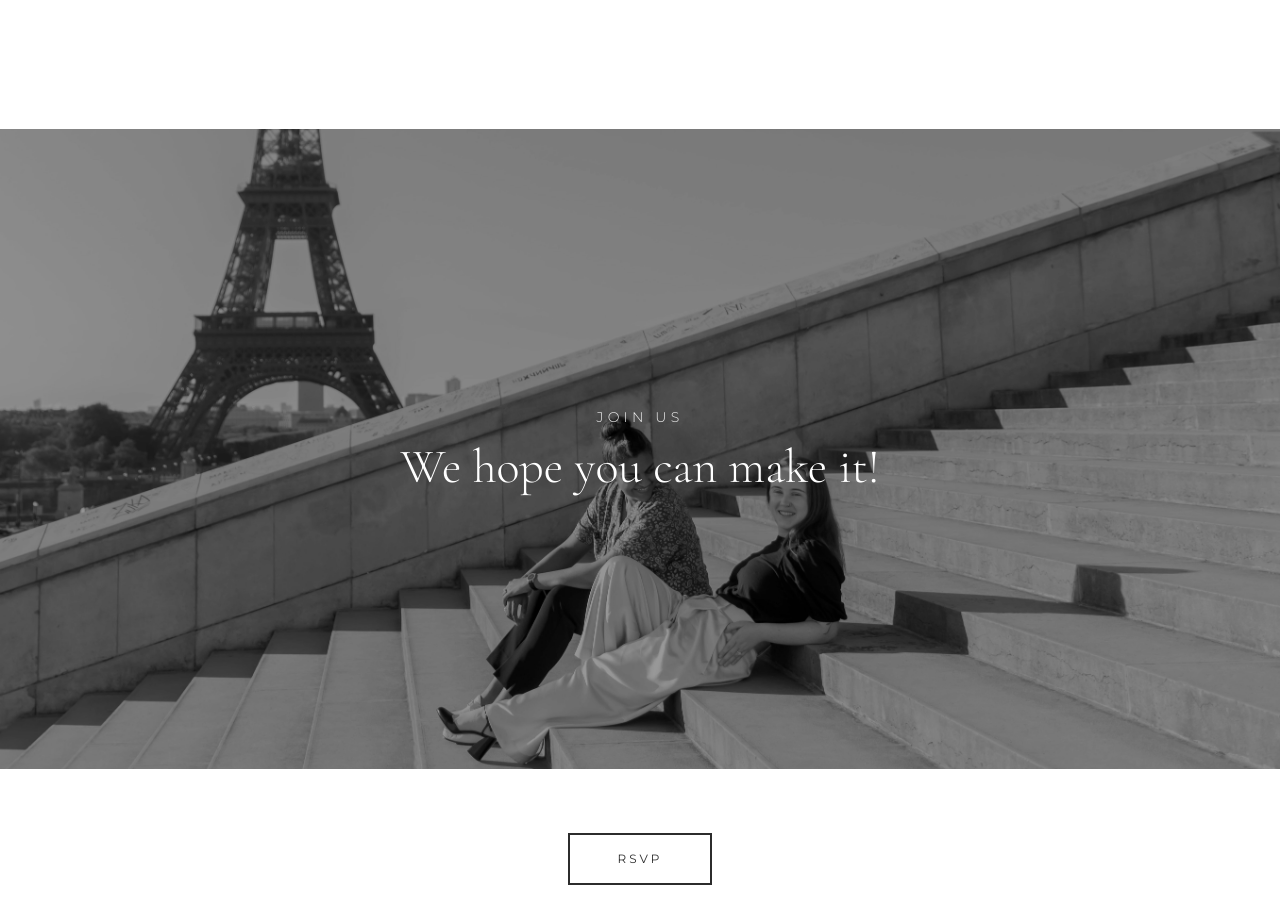
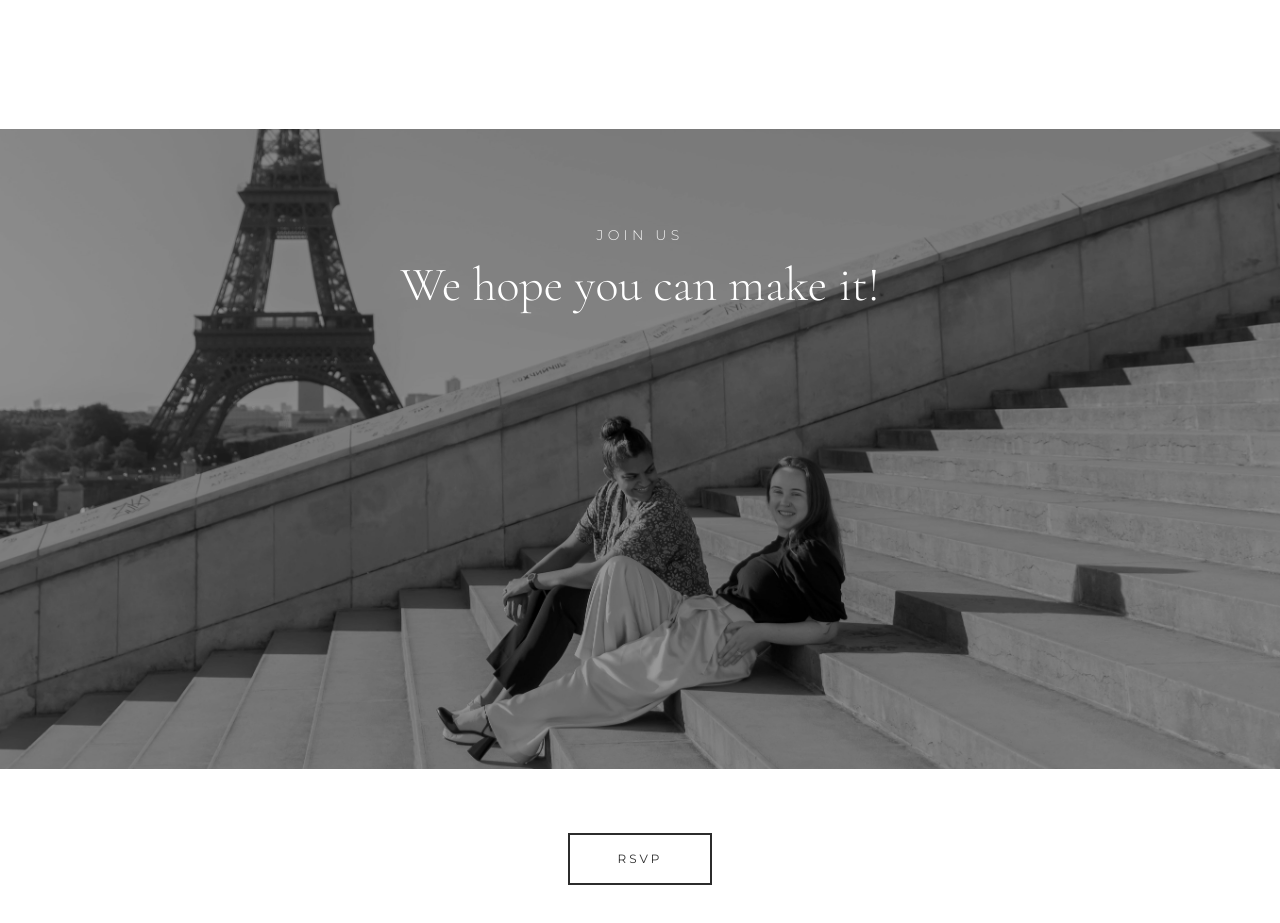
Before and after one commit to shellyisrani/shellysproject.github.io, a React (Vite) app: page / in a window 1280 px wide. Shown: the part 1740-2663 px from the top of the page. Built offline with nearby package versions, Linux system fonts and the light colour scheme.

Commit message:
update text placement

```diff
--- a/src/components/wedding/HeroSection.jsx
+++ b/src/components/wedding/HeroSection.jsx
@@ -1,3 +1,4 @@
+// @ts-nocheck
 import React from "react";
 import { ChevronDown } from "lucide-react";
 
--- a/src/components/wedding/JoinUsSection.jsx
+++ b/src/components/wedding/JoinUsSection.jsx
@@ -1,3 +1,4 @@
+// @ts-nocheck
 import React from "react";
 import { Link } from "react-router-dom";
 import { createPageUrl } from "@/utils";
@@ -14,7 +15,7 @@ export default function JoinUsSection() {
         />
         <div className="absolute inset-0 bg-black/40" />
 
-        <div className="relative z-10 h-full flex flex-col items-center justify-center text-white px-6">
+        <div className="relative z-10 h-full flex flex-col items-center justify-start text-white px-6 pt-24">
           <p
             className="text-xs md:text-sm tracking-[0.3em] uppercase opacity-90 mb-4"
             style={{ fontFamily: "var(--font-sans)", fontWeight: 300 }}
```
